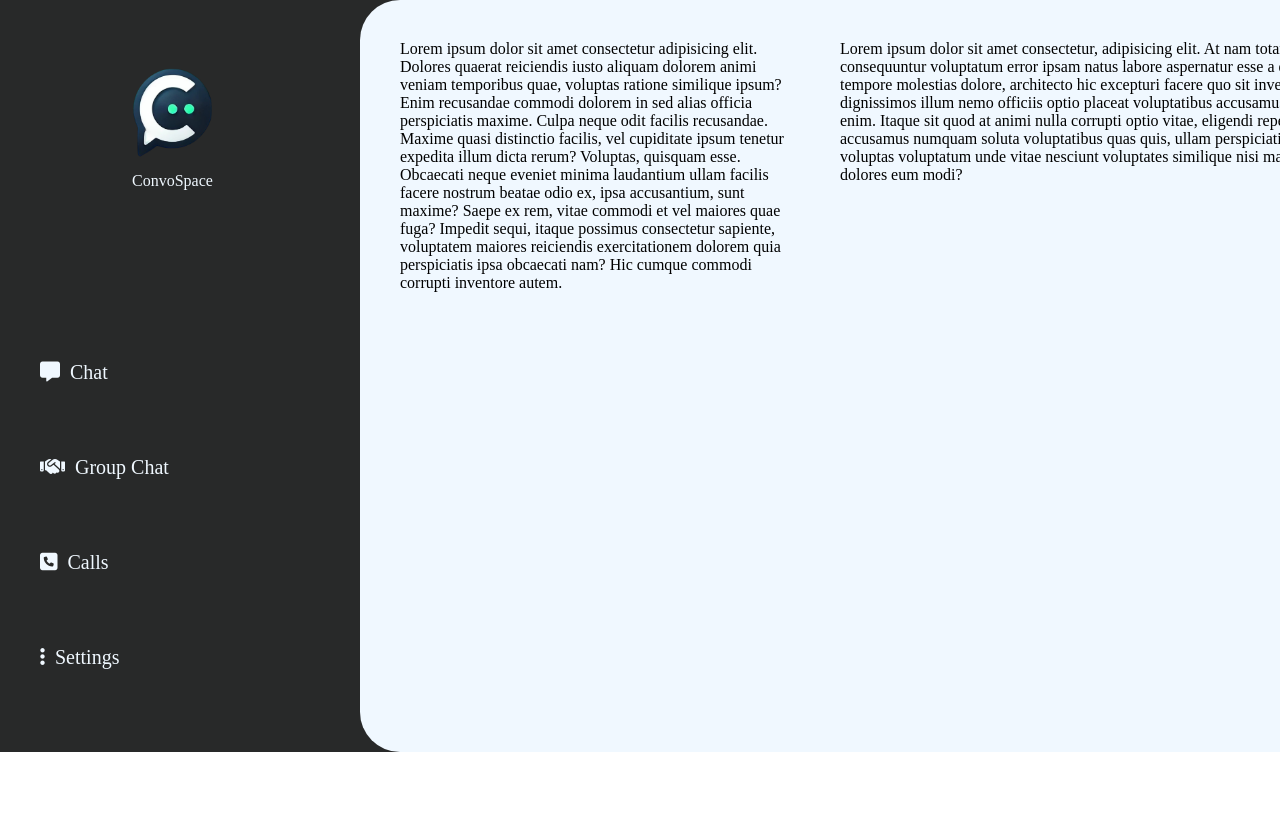
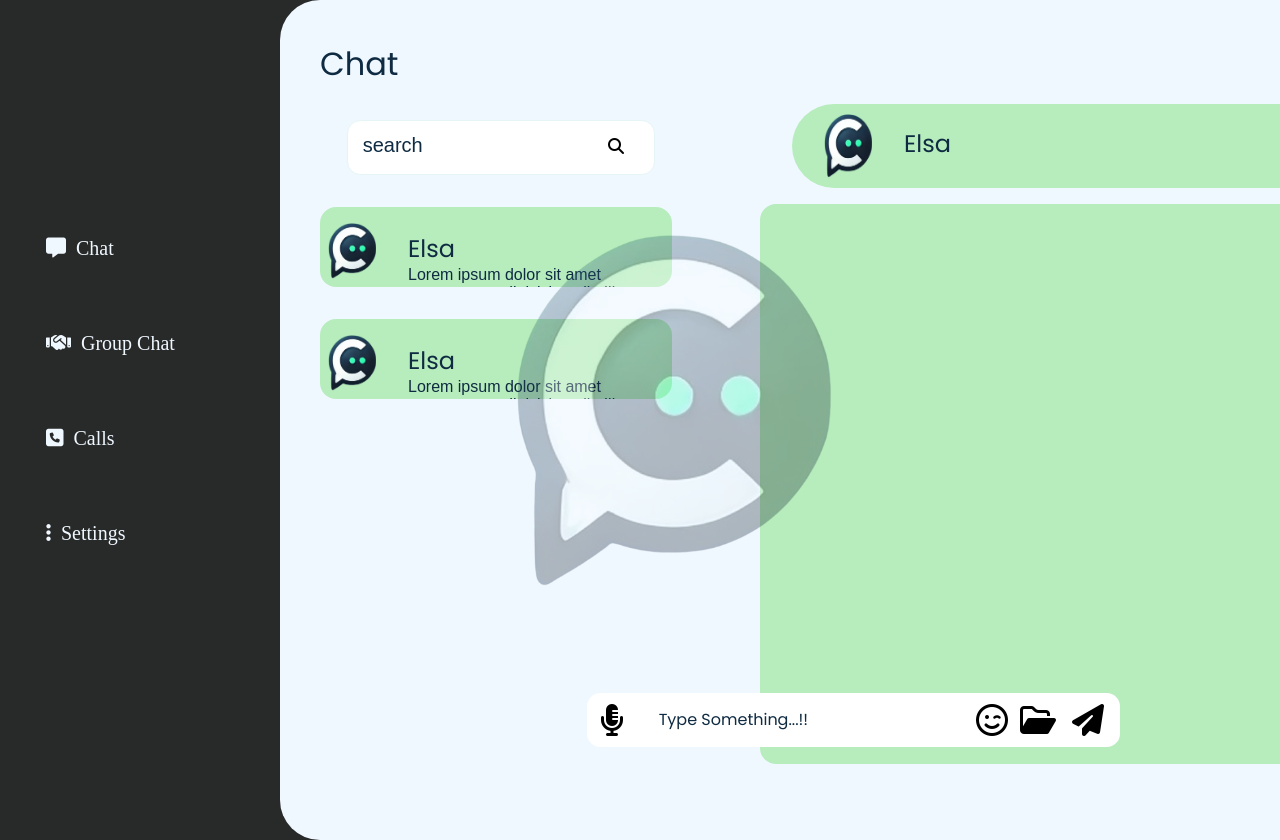
Before and after one commit to sakthi-2005/real_time_communication, a plain HTML site: page main.html in a window 1280 px wide. Shown: the top 840 px of the page. Before the commit the page ends 800 px from the top, so only its background shows below. Drawn offline with Linux system fonts and the light colour scheme.

Commit message:
layout finish

```diff
--- a/main.css
+++ b/main.css
@@ -9,16 +9,17 @@ display: flex;
 }
 
 .box1{
-  flex:0 0 20em ;
+  flex:0 0 15em ;
   padding: 20px;
+  height: 50em;
 }
 
 .box2{
-  flex:0 0 75em;
-  padding: 20px;
-  background-color: aliceblue;
-  border-radius: 40px 0px 0px 40px;
-  display: flex;
+  flex:0 0 80em;
+  padding:20px;
+  background-color:aliceblue;
+  border-radius:40px 0px 0px 40px;
+  display:flex;
 }
 .box3{
   flex: 0 0 25em;
@@ -27,21 +28,22 @@ display: flex;
 .box4{
   flex: 0 0 45em;
   padding: 20px;
-  flex-wrap:wrap;
+
 }
-
 .profile{
   width: 25%;
   margin-top: 15%;
   margin-left: 35%;
+  position:fixed;
+  top: 5%;
+  left: 5%;
+  opacity: .3;
+  z-index: 1;
 }
-.profilename{
-  color: aliceblue;
-  margin-left:35%;
-  margin-top: 3%;
-}
+
 .navbars{
-  margin: 162px 10px 30px 10px;
+  margin: 13em 2em 3em 1em;
+  position: fixed;
 }
 .navbars li{
   list-style-type: none;
@@ -57,3 +59,178 @@ display: flex;
 .navbars li a i{
   padding: 10px;
 }
+
+.chosenitem{
+  font-family: "Poppins", sans-serif;
+  font-weight: 400;
+  font-style: normal;
+  text-decoration: none;
+  color:  rgb(15, 43, 66);
+  font-size: 2em;
+  text-transform: capitalize;
+  font-weight:400;
+}
+
+#chosenitem{
+  margin-bottom: 2em;
+}
+
+.search-container{
+  position: relative;
+}
+.searchbox{
+  border: 1px solid rgb(229, 245, 245);
+  width: 23em;
+  height: 4em;
+  border-radius: 1em;
+  margin-left: 2em;
+}
+.searchbox::placeholder{
+  font-size: 1.5em;
+  color:  rgb(15, 43, 66);
+  padding: 15px;
+}
+.searchbox:focus{
+  outline: none;
+  font-family: "Poppins", sans-serif;
+  font-weight: 400;
+  font-style: normal;
+  color:rgb(15, 43, 66) ;
+  padding-left: 2em;
+  font-size: 15px;
+
+
+}
+.searchbox:focus::placeholder{
+  display: block;
+  opacity: 0;
+}
+.search-icon{
+  position: absolute;
+  left: 38em;
+  top:8.6em;
+  cursor:none;
+
+}
+.cont1{
+  width: 22em;
+  height: 5em;
+  background-color: rgb(183, 237, 189);
+  border-radius: 1em;
+  margin-top: 2em;
+  display: flex;
+  overflow: hidden;
+}
+.cont1pro{
+  width: 3em;
+  margin-top: .5em;
+  padding: .5em;
+}
+.cont1-about{
+  padding: 1.5em;
+
+}
+.cont1-name{
+  font-family: "Poppins", sans-serif;
+  font-weight: 400;
+  font-style: normal;
+  color:rgb(15, 43, 66) ;
+  text-transform: capitalize;
+  font-size: 1.5em;
+  font-weight: 400;
+}
+.cont1-data{
+  font-family: "Oxanium", sans-serif;
+  font-optical-sizing: auto;
+  font-weight: 200;
+  font-style: normal;
+  color:rgb(15, 43, 66) ;
+
+}
+.selected-contact{
+  background-color: rgb(183, 237, 189);
+  border-radius: 5em;
+  padding: 10px;
+  margin: 4em 2em 1em 2em;
+  width: 40em;
+  height: 4em;
+  display: flex;
+  padding-left: 2em;
+}
+.selected-profile{
+  width: 3em;
+  padding-right: 2em;
+}
+.selected-pro-name{
+  font-family: "Poppins", sans-serif;
+  font-weight: 400;
+  font-style: normal;
+  color:rgb(15, 43, 66) ;
+  text-transform: capitalize;
+  font-size: 1.5em;
+  font-weight: 400;
+  padding-top: .5em;
+
+}
+
+.selected-contact-data{
+  background-color: rgb(183, 237, 189);
+  border-radius: 1em;
+  padding: 1em;
+  position: relative;
+  min-height: 33em;
+
+}
+.message-sender{
+  position: fixed;
+  bottom: 4em;
+  right: 12em;
+  width: 37em;
+  height: 4em;
+  border-radius: 1em;
+  border: 1px;
+  font-family: "Oxanium", sans-serif;
+  font-optical-sizing: auto;
+  font-weight: 200;
+  font-style: normal;
+  color:rgb(15, 43, 66) ;
+  padding-left: 3em;
+}
+.message-sender::placeholder{
+  padding-left: 2em;
+  font-size: 1.2em;
+  font-family: "Poppins", sans-serif;
+  font-weight: 400;
+  font-style: normal;
+  color:rgb(15, 43, 66) ;
+  text-transform: capitalize;
+
+}
+.message-sender:focus{
+  outline: none;
+}
+.fa-microphone-lines{
+  font-size: 2em;
+  position: fixed;
+  bottom: 2em;
+  right: 20.5em;
+
+}
+.fa-face-smile-wink{
+  font-size: 2em;
+  position: fixed;
+  bottom: 2em;
+  right: 8.5em;
+}
+.fa-folder-open{
+  font-size: 2em;
+  position: fixed;
+  bottom: 2em;
+  right: 7em;
+}
+.fa-paper-plane{
+  font-size: 2em;
+  position: fixed;
+  bottom: 2em;
+  right: 5.5em;
+}
--- a/main.html
+++ b/main.html
@@ -5,35 +5,85 @@
   <meta name="viewport" content="width=device-width, initial-scale=1.0">
   <link rel="stylesheet" href="main.css">
   <link rel="shortcut icon" href="./logo.png" type="image/x-icon">
+
+  <!-- link for font awesome -->
+
   <link rel="stylesheet" href="https://cdnjs.cloudflare.com/ajax/libs/font-awesome/6.6.0/css/all.min.css" integrity="sha512-Kc323vGBEqzTmouAECnVceyQqyqdsSiqLQISBL29aUW4U/M7pSPA/gEUZQqv1cwx4OnYxTxve5UMg5GT6L4JJg==" crossorigin="anonymous" referrerpolicy="no-referrer" />
+
+  <!-- link for google fonts  -->
+  <link rel="preconnect" href="https://fonts.googleapis.com">
+<link rel="preconnect" href="https://fonts.gstatic.com" crossorigin>
+<link href="https://fonts.googleapis.com/css2?family=Poppins:ital,wght@0,100;0,200;0,300;0,400;0,500;0,600;0,700;0,800;0,900;1,100;1,200;1,300;1,400;1,500;1,600;1,700;1,800;1,900&display=swap" rel="stylesheet">
   <title>lets share your memories with convospace</title>
 </head>
 <body>
    <div class="container">
      <div class="box1">
-
        <img class="profile" src="./logo.png" alt="" srcset="">
-       <p class="profilename">ConvoSpace</p>
-
        <!-- list of menu items -->
-
        <ul class="navbars">
         <li><a href=""><i class="fa-solid fa-message"></i>chat</a></li>
         <li><a href=""><i class="fa-solid fa-handshake"></i>group chat</a></li>
         <li><a href=""><i class="fa-solid fa-square-phone"></i>calls</a></li>
         <li><a href=""><i class="fa-solid fa-ellipsis-vertical"></i>settings</a></li>
+       </ul>
+    </div>
+     <div class="box2">
+          <!--list of members -->
+      <div class="box3">
+        <!-- list of chosen nav bars -->
+        <p id="chosenitem"><a href="" class="chosenitem">chat</a></p>
+        <!-- search input -->
+      <div class="search-containner">
+          <input class="searchbox" type="text" placeholder="search">
+          <span class="search-icon"><i class="fa-solid fa-magnifying-glass"></i></span>
+          </div>
+          <!-- contacts -->
+          <div class="contacts">
+            <!-- contact no 1 -->
+            <div class="cont1">
+                <img class="cont1pro" src="./logo.png" alt="" srcset="">
+                <div class="cont1-about">
+                  <h4 class="cont1-name">elsa</h4>
+                  <p  class="cont1-data">Lorem ipsum dolor sit amet consectetur adipisicing elit. Illo, ullam?Lorem ipsum dolor sit, amet consectetur adipisicing elit. Accusantium, cumque nostrum ea velit in similique ipsum. Maxime at, unde, aliquam facere cum hic alias, mollitia vel reiciendis error quia porro quas ipsam. Cumque, voluptatibus asperiores, facilis temporibus voluptas pariatur delectus repellendus, reprehenderit porro odit natus dolorem libero? Aut, alias veniam?</p>
+                </div>
+            </div>
 
-       </ul>
+            <!-- contact 2 -->
+
+            <div class="cont1">
+                <img class="cont1pro" src="./logo.png" alt="" srcset="">
+                <div class="cont1-about">
+                  <h4 class="cont1-name">elsa</h4>
+                  <p  class="cont1-data">Lorem ipsum dolor sit amet consectetur adipisicing elit. Illo, ullam?Lorem ipsum dolor sit, amet consectetur adipisicing elit. Accusantium, cumque nostrum ea velit in similique ipsum. Maxime at, unde, aliquam facere cum hic alias, mollitia vel reiciendis error quia porro quas ipsam. Cumque, voluptatibus asperiores, facilis temporibus voluptas pariatur delectus repellendus, reprehenderit porro odit natus dolorem libero? Aut, alias veniam?</p>
+                </div>
+            </div>
+
+          </div>
+      </div>
 
 
+      <div class="box4">
+        <div class="selected-contact">
+            <img src="./logo.png" class="selected-profile" alt="" srcset="">
+            <h3 class="selected-pro-name">elsa</h3>
+        </div>
+        <div class="selected-contact-data">
+          <!-- reciever -->
 
+
+          <!-- sender -->
+
+        <input class="message-sender" type="text" placeholder="type something...!!">
+        <span><i class="fa-solid fa-microphone-lines"></i></span>
+        <span><i class="fa-regular fa-face-smile-wink"></i></span>
+        <span><i class="fa-regular fa-folder-open"></i></span>
+        <span><i class="fa-solid fa-paper-plane"></i></span>
+        </div>
       </div>
-     <div class="box2">
-      <div class="box3">Lorem ipsum dolor sit amet consectetur adipisicing elit. Dolores quaerat reiciendis iusto aliquam dolorem animi veniam temporibus quae, voluptas ratione similique ipsum? Enim recusandae commodi dolorem in sed alias officia perspiciatis maxime. Culpa neque odit facilis recusandae. Maxime quasi distinctio facilis, vel cupiditate ipsum tenetur expedita illum dicta rerum? Voluptas, quisquam esse. Obcaecati neque eveniet minima laudantium ullam facilis facere nostrum beatae odio ex, ipsa accusantium, sunt maxime? Saepe ex rem, vitae commodi et vel maiores quae fuga? Impedit sequi, itaque possimus consectetur sapiente, voluptatem maiores reiciendis exercitationem dolorem quia perspiciatis ipsa obcaecati nam? Hic cumque commodi corrupti inventore autem.</div>
-      <div class="box4">Lorem ipsum dolor sit amet consectetur, adipisicing elit. At nam totam, excepturi quo tempore amet consequuntur voluptatum error ipsam natus labore aspernatur esse a exercitationem unde veniam? Nihil tempore molestias dolore, architecto hic excepturi facere quo sit inventore repellendus ipsa eligendi quas dignissimos illum nemo officiis optio placeat voluptatibus accusamus distinctio temporibus autem obcaecati enim. Itaque sit quod at animi nulla corrupti optio vitae, eligendi repellendus rem maxime voluptate, dolore accusamus numquam soluta voluptatibus quas quis, ullam perspiciatis modi ducimus porro. In facere repellat voluptas voluptatum unde vitae nesciunt voluptates similique nisi magnam mollitia, eaque, amet excepturi dolores eum modi?</div>
-     </div>
+    </div>
 
-   </div>
+  </div>
 
 </body>
 </html>
```
